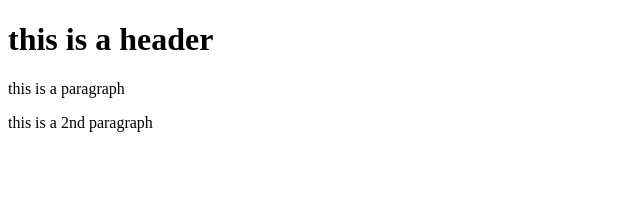
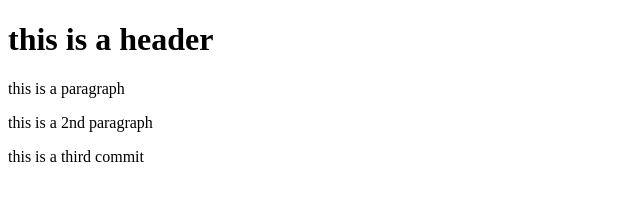
Before and after one commit to christophviehoff/git-test, a plain HTML site: page index.html in a window 1280 px wide. Shown: the whole page, without its empty margins (0-640 px from the left). Drawn offline with Linux system fonts and the light colour scheme.

Commit message:
Third commit

```diff
--- a/index.html
+++ b/index.html
@@ -8,5 +8,6 @@
     <h1>this is a header</h1>
     <p>this is a paragraph</p>
     <p>this is a 2nd paragraph</p>
+    <p>this is a third commit</p>
   </body>
 </html>
```
